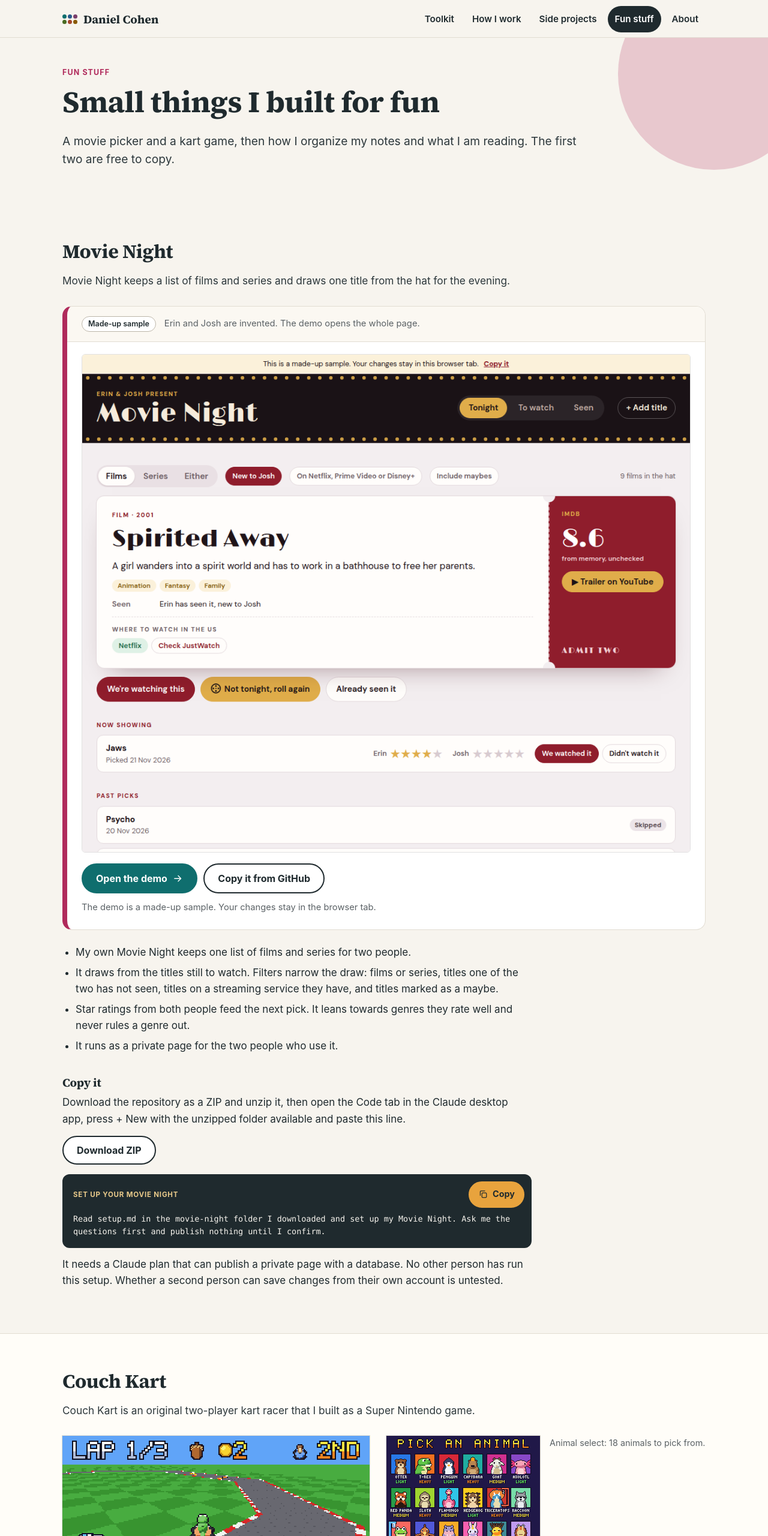
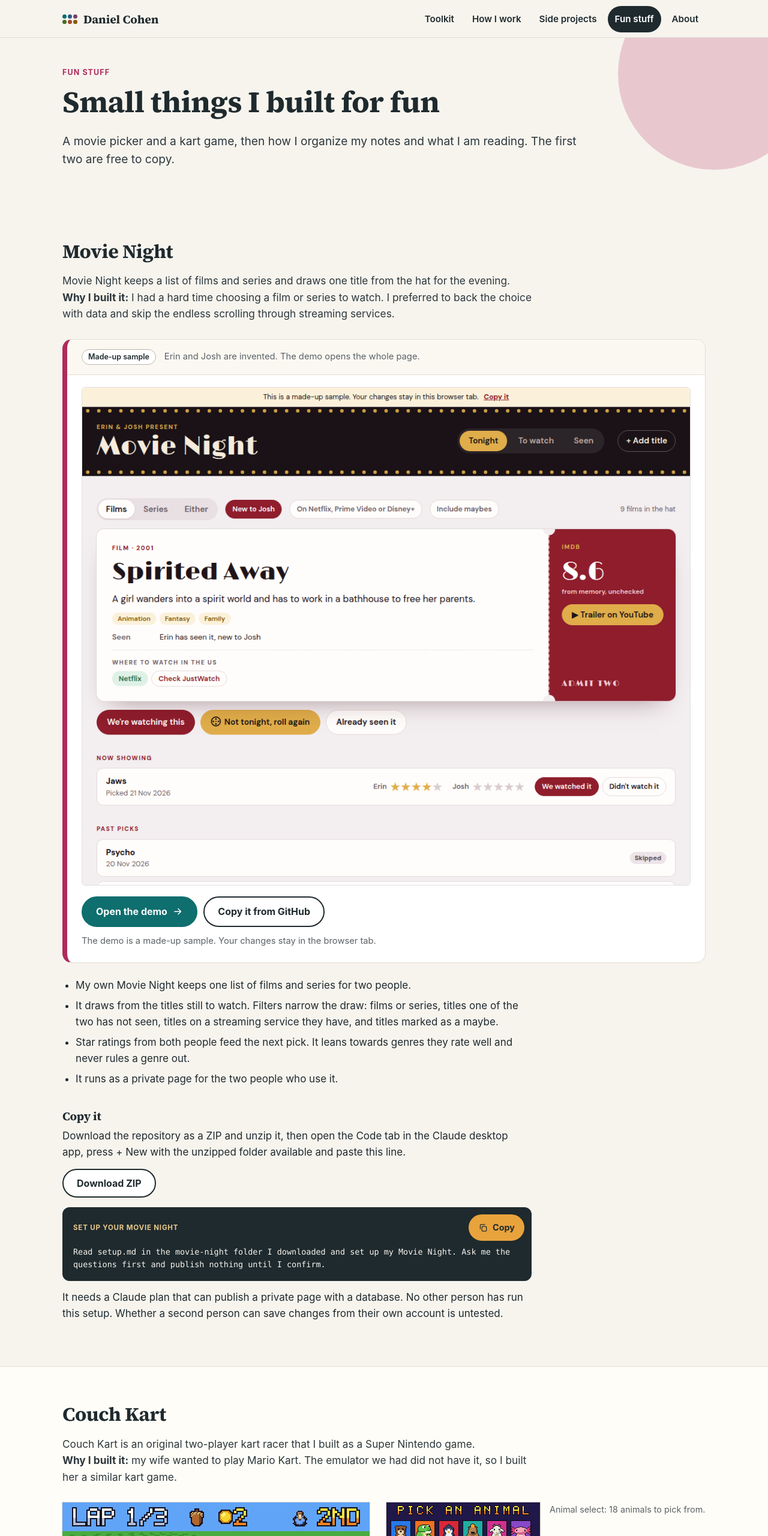
Before and after one commit to DanielErCohen/ai-pm, a plain HTML site: page personal/index.html in a window 1280 px wide. Shown: the top 2560 px of the page at 60% size. Drawn offline with Linux system fonts and the light colour scheme.

Commit message:
Why I built Movie Night and Couch Kart; plainer About heading and opening
Co-Authored-By: Claude <noreply@anthropic.com>

```diff
--- a/personal/index.html
+++ b/personal/index.html
@@ -39,7 +39,7 @@
 <p class="lede">A movie picker and a kart game, then how I organize my notes and what I am reading. The first two are free to copy.</p>
 </div></section>
 <section aria-labelledby="mn-h" class="sec" id="movie-night"><div class="wrap">
-<div class="sec-head"><h2 id="mn-h">Movie Night</h2><p>Movie Night keeps a list of films and series and draws one title from the hat for the evening.</p></div>
+<div class="sec-head"><h2 id="mn-h">Movie Night</h2><p>Movie Night keeps a list of films and series and draws one title from the hat for the evening.</p><p><strong>Why I built it:</strong> I had a hard time choosing a film or series to watch. I preferred to back the choice with data and skip the endless scrolling through streaming services.</p></div>
 <div class="fun-demo">
 <div class="fun-demo-head"><span class="badge">Made-up sample</span><span>Erin and Josh are invented. The demo opens the whole page.</span></div>
 <div class="fun-demo-body">
@@ -63,7 +63,7 @@
 </div>
 </div></section>
 <section aria-labelledby="ck-h" class="sec alt" id="couch-kart"><div class="wrap">
-<div class="sec-head"><h2 id="ck-h">Couch Kart</h2><p>Couch Kart is an original two-player kart racer that I built as a Super Nintendo game.</p></div>
+<div class="sec-head"><h2 id="ck-h">Couch Kart</h2><p>Couch Kart is an original two-player kart racer that I built as a Super Nintendo game.</p><p><strong>Why I built it:</strong> my wife wanted to play Mario Kart. The emulator we had did not have it, so I built her a similar kart game.</p></div>
 <div class="kart-media">
 <figure class="kart-fig"><div aria-label="Looping clip of the start of a race on the split screen: the countdown ends, GO appears and both karts pull away." class="kart-anim" role="img" tabindex="0"></div>
 <figcaption>The start of a race. The clip pauses on hover or focus.</figcaption></figure>
```
Also changed, not shown: about.html (+2 -2 lines).
